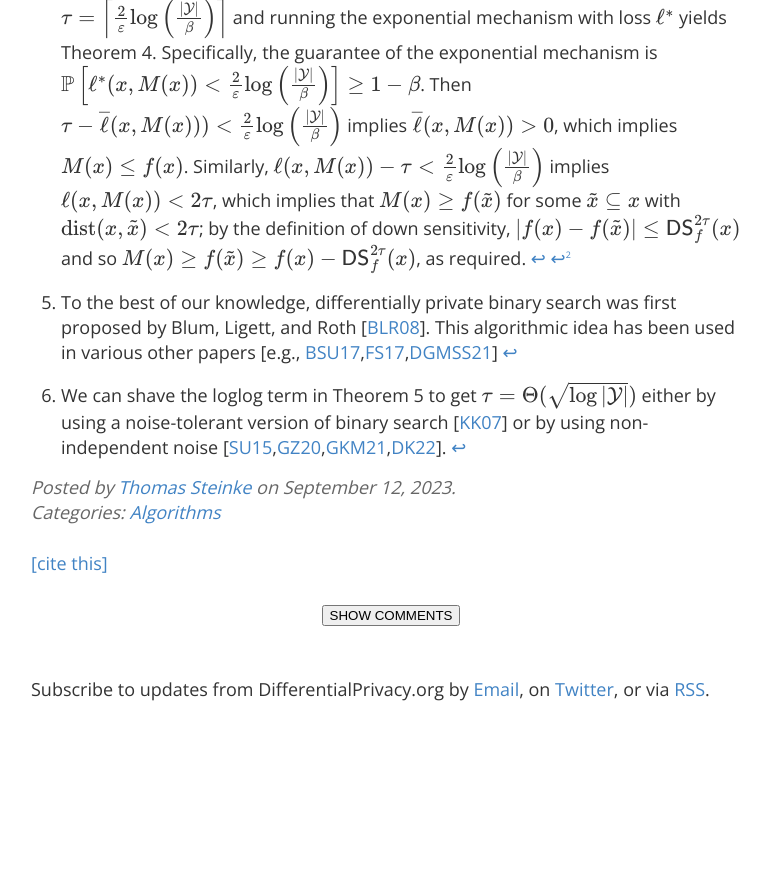
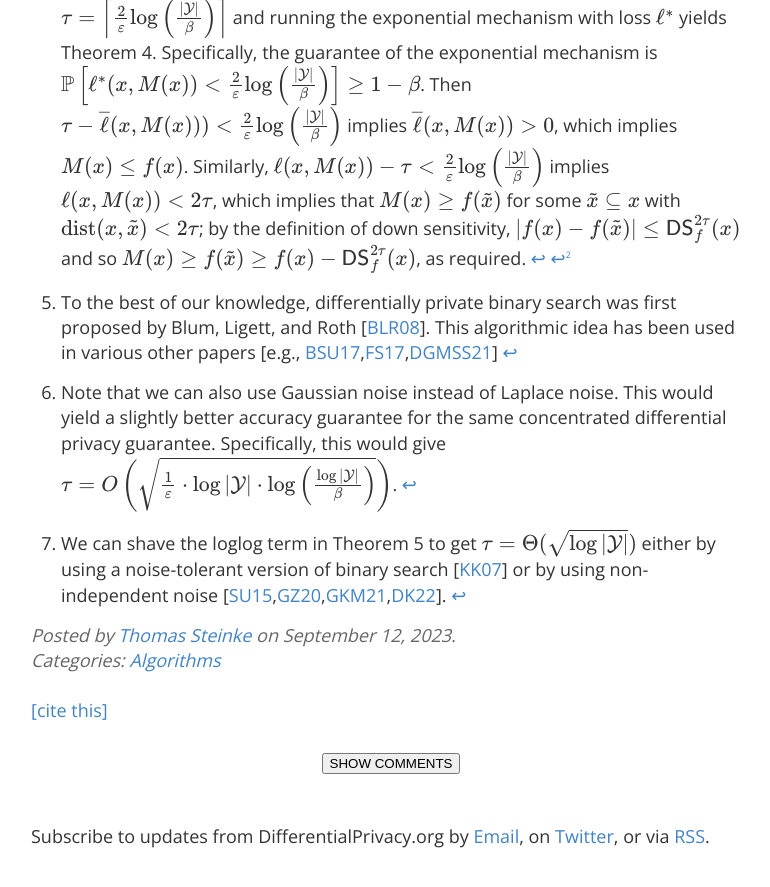
Before and after one commit to differentialprivacy/differentialprivacy, a Jekyll site: the page built from _posts/2023-09-12-down-sensitivity.md, in a window 1280 px wide and 900 px high, scrolled down 10253 px. Shown: the top 887 px of the window, without its empty margins (249-1019 px from the left). Built offline with Jekyll 4.4.1, drawn with Linux system fonts in a browser that asks for light colours; comment, search, counter and statistics services are not loaded; before the commit the page ends 11005 px from its top, so only the background shows below that; some of the changed text lies outside the part shown.

Commit message:
footnote

```diff
--- a/_posts/2023-09-12-down-sensitivity.md
+++ b/_posts/2023-09-12-down-sensitivity.md
@@ -167,7 +167,7 @@ def shifted_inverse_sensitivity(loss, x, Y, sigma, tau):
 Since each iteration satisfies \\\(\\frac1\\sigma\\\)-differential privacy and there are at most \\\(\\lceil \\log\_2 \|\\mathcal{Y}\| \\rceil-1\\\) iterations, the algorithm satisfies \\\(\\varepsilon\\\)-differential privacy for \\\(\\varepsilon = \\frac{\\log\_2 \|\\mathcal{Y}\|}{\\sigma} \\\) by composition.
 Alternatively, using advanced composition, we see that the algorithm satisfies \\\(\\rho\\\)-zCDP [[BS16](https://arxiv.org/abs/1605.02065 "Mark Bun, Thomas Steinke. Concentrated Differential Privacy: Simplifications, Extensions, and Lower Bounds. TCC 2016.")] for \\\(\\rho = \\frac{\\log\_2 \|\\mathcal{Y}\|}{2\\sigma^2} \\\).
 
-By a union bound, each noise sample has magnitude at most \\\(\\tau\\\) with probability at least \\\(1 - \\exp(-\\tau/\\sigma) \\cdot \\log\_2\|\\mathcal{Y}\|\\\).
+By a union bound, each noise sample has magnitude at most \\\(\\tau\\\) with probability at least \\\(1 - \\exp(-\\tau/\\sigma) \\cdot \\log\_2\|\\mathcal{Y}\|\\\).[^b]
 Assuming the noise magnitudes are \\\(\\le\\tau\\\), the binary search maintains the invariants \\\(\\ell(x,y\_{i\_\\min})>0\\\) and \\\(\\ell(x,y\_{i\_\\max})\\le 2\\tau\\\).
 These invariants imply \\\(y\_{i\_\\min} < f(x)\\\) and \\\(y\_{i\_\\max} \\ge f(x) - \\mathsf{DS}\_f^{2\tau}(x)\\\) respectively.
 At the end of the binary search, \\\(i\_\\min+1 \ge i\_\\max\\\) and thus \\\(y\_{i\_\\min} < f(x)\\\) implies \\\(y\_{i\_\\max} \le f(x)\\\).
@@ -221,3 +221,5 @@ We can view the shifted inverse sensitivity mechanism as a reduction. It reduces
 [^5]: To the best of our knowledge, differentially private binary search was first proposed by Blum, Ligett, and Roth [[BLR08](https://arxiv.org/abs/1109.2229 "Avrim Blum, Katrina Ligett, Aaron Roth. A Learning Theory Approach to Non-Interactive Database Privacy. STOC 2008.")]. This algorithmic idea has been used in various other papers [e.g., [BSU17](https://arxiv.org/abs/1604.04618 "Mark Bun, Thomas Steinke, Jonathan Ullman. Make Up Your Mind: The Price of Online Queries in Differential Privacy. SODA 2017."),[FS17](https://arxiv.org/abs/1706.05069 "Vitaly Feldman, Thomas Steinke. Generalization for Adaptively-chosen Estimators via Stable Median. COLT 2017."),[DGMSS21](https://arxiv.org/abs/2106.10333 "Joerg Drechsler, Ira Globus-Harris, Audra McMillan, Jayshree Sarathy, Adam Smith. Non-parametric Differentially Private Confidence Intervals for the Median. 2021.")]
 
 [^6]: We can shave the loglog term in Theorem 5 to get \\\(\\tau = \\Theta\(\\sqrt{\\log\|\\mathcal{Y}\|}\)\\\) either by using a noise-tolerant version of binary search [[KK07](https://www.cs.cornell.edu/~rdk/papers/karpr2.pdf "Richard M. Karp, Robert Kleinberg. Noisy binary search and its applications. SODA 2007.")] or by using non-independent noise [[SU15](https://journalprivacyconfidentiality.org/index.php/jpc/article/view/648/631 "Thomas Steinke, Jonathan Ullman. Between Pure and Approximate Differential Privacy. JPC 2016"),[GZ20](https://arxiv.org/abs/2010.01457 "Arun Ganesh, Jiazheng Zhao. Privately Answering Counting Queries with Generalized Gaussian Mechanisms. 2020."),[GKM21](https://arxiv.org/abs/2012.09116 "Badih Ghazi, Ravi Kumar, Pasin Manurangsi. On Avoiding the Union Bound When Answering Multiple Differentially Private Queries. COLT 2021."),[DK22](https://arxiv.org/abs/2012.03817 "Yuval Dagan, Gil Kur. A bounded-noise mechanism for differential privacy. COLT 2022.")].
+
+[^b]: Note that we can also use Gaussian noise instead of Laplace noise. This would yield a slightly better accuracy guarantee for the same concentrated differential privacy guarantee. Specifically, this would give \\\(\\tau = O\\left\(\\sqrt{\frac1\\varepsilon \\cdot \\log \|\\mathcal{Y}\| \\cdot \\log \\left\( \frac{\\log \| \\mathcal{Y} \|}{\\beta}\\right\)}\\right\)\\\).
```
